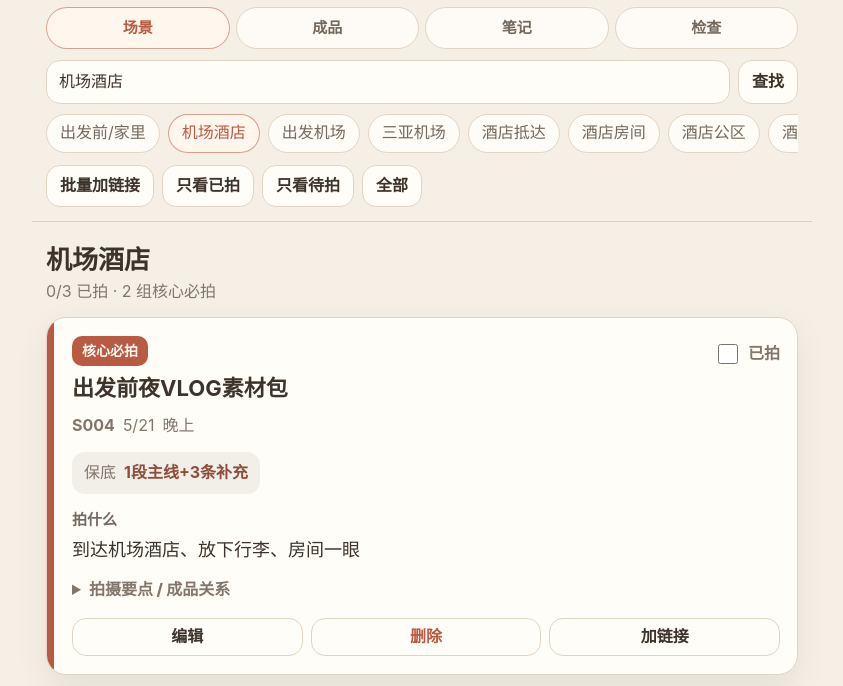
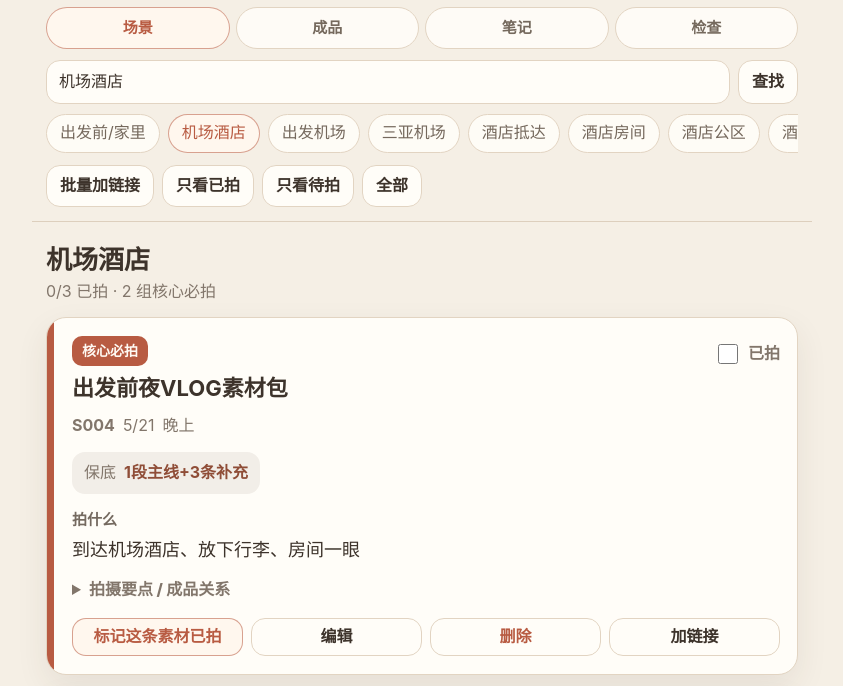
Before and after one commit to heverale117-cmd/sanya-shooting-workbench, a plain HTML site: page index.html in a window 1280 px wide. Shown: the part 67-753 px from the top of the page, without its empty margins (218-1061 px from the left). Drawn offline with Linux system fonts and the light colour scheme.

Commit message:
Add prominent scene shot completion button

```diff
--- a/index.html
+++ b/index.html
@@ -445,6 +445,20 @@
         flex: 1 1 88px;
       }
 
+      .done-action {
+        flex-basis: 100%;
+        min-height: 46px;
+        border-color: rgba(111, 135, 97, 0.5);
+        background: var(--easy-soft);
+        color: #4f6645;
+      }
+
+      .done-action.todo {
+        border-color: rgba(184, 91, 66, 0.55);
+        background: #fff7ee;
+        color: var(--core);
+      }
+
       .check {
         display: inline-flex;
         align-items: center;
@@ -1082,6 +1096,7 @@
               <div class="block"><h4 class="block-title">拍什么</h4><p>${esc(clean(shot.shootWhat, "现场补一条干净素材"))}</p></div>
               <details><summary>拍摄要点 / 成品关系</summary><div class="points">${esc(clean(shot.points, "无额外要点"))}</div><div class="block muted">${esc(shotProductText(shot))}</div></details>
               <div class="card-actions">
+                <button class="ghost-btn done-action ${done ? "" : "todo"}" data-toggle-shot="${esc(shot.id)}" type="button">${done ? "取消已拍" : "标记这条素材已拍"}</button>
                 <button class="ghost-btn" data-edit-shot="${esc(shot.id)}" type="button">编辑</button>
                 <button class="ghost-btn danger" data-delete-shot="${esc(shot.id)}" type="button">删除</button>
                 <button class="ghost-btn" data-ref-shot="${esc(shot.id)}" type="button">加链接</button>
@@ -1185,6 +1200,7 @@
 
       function bindCardEvents() {
         document.querySelectorAll("[data-done-shot]").forEach((input) => input.addEventListener("change", () => { setShotDone(input.dataset.doneShot, input.checked); render(); }));
+        document.querySelectorAll("[data-toggle-shot]").forEach((btn) => btn.addEventListener("click", () => { setShotDone(btn.dataset.toggleShot, !isShotDone(btn.dataset.toggleShot)); render(); }));
         document.querySelectorAll("[data-done-product]").forEach((input) => input.addEventListener("change", () => { setProductDone(input.dataset.doneProduct, input.checked); render(); }));
         document.querySelectorAll("[data-select]").forEach((input) => input.addEventListener("change", () => {
           if (input.checked) state.selected.add(input.dataset.select);
--- a/service-worker.js
+++ b/service-worker.js
@@ -1,4 +1,4 @@
-const CACHE_NAME = "sanya-shooting-workbench-v2";
+const CACHE_NAME = "sanya-shooting-workbench-v3";
 const ASSETS = [
   "./sanya-shooting-assistant.html",
   "./shooting-data.js",
```
Also changed, not shown: sanya-shooting-assistant.html (+16 -0 lines).
